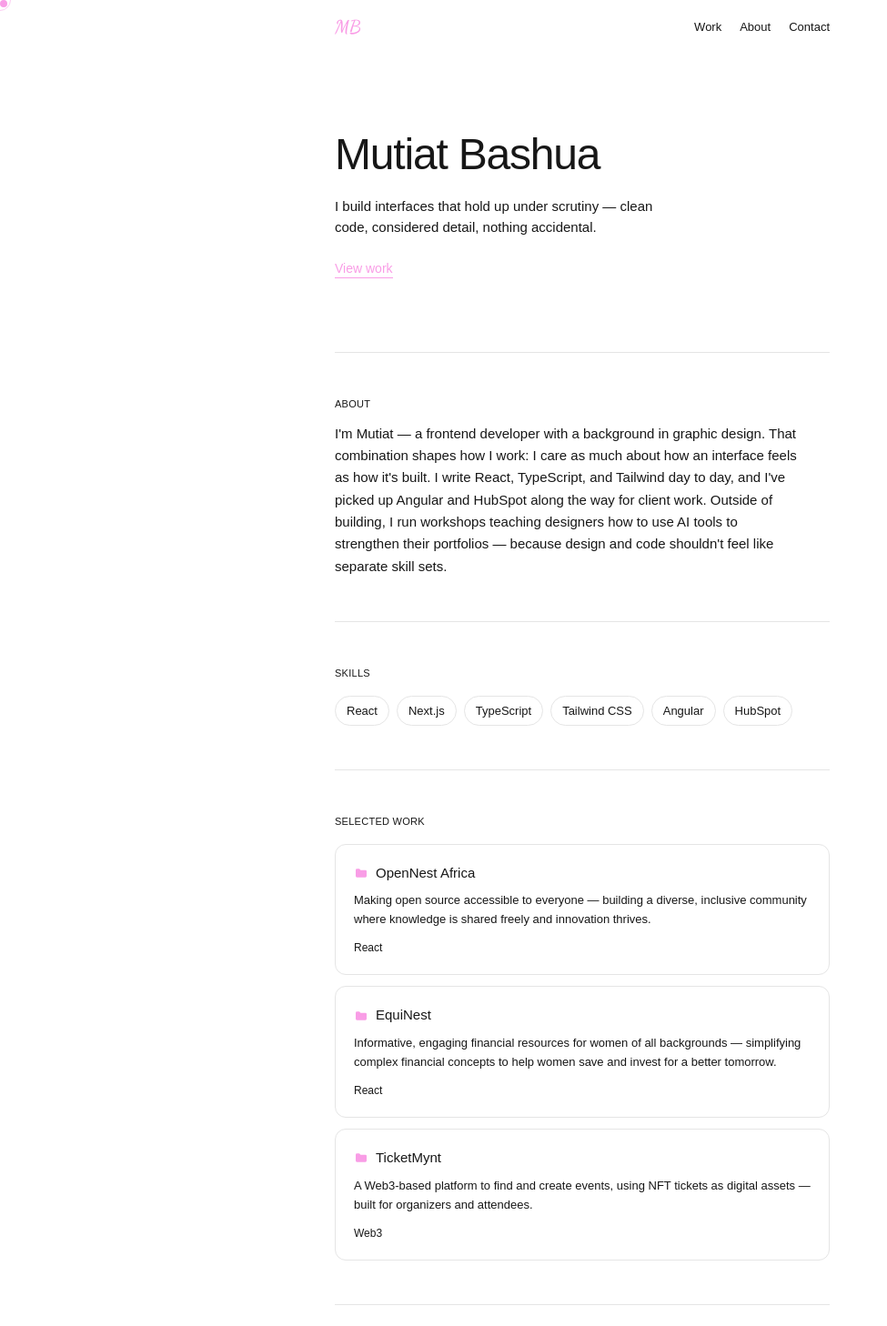
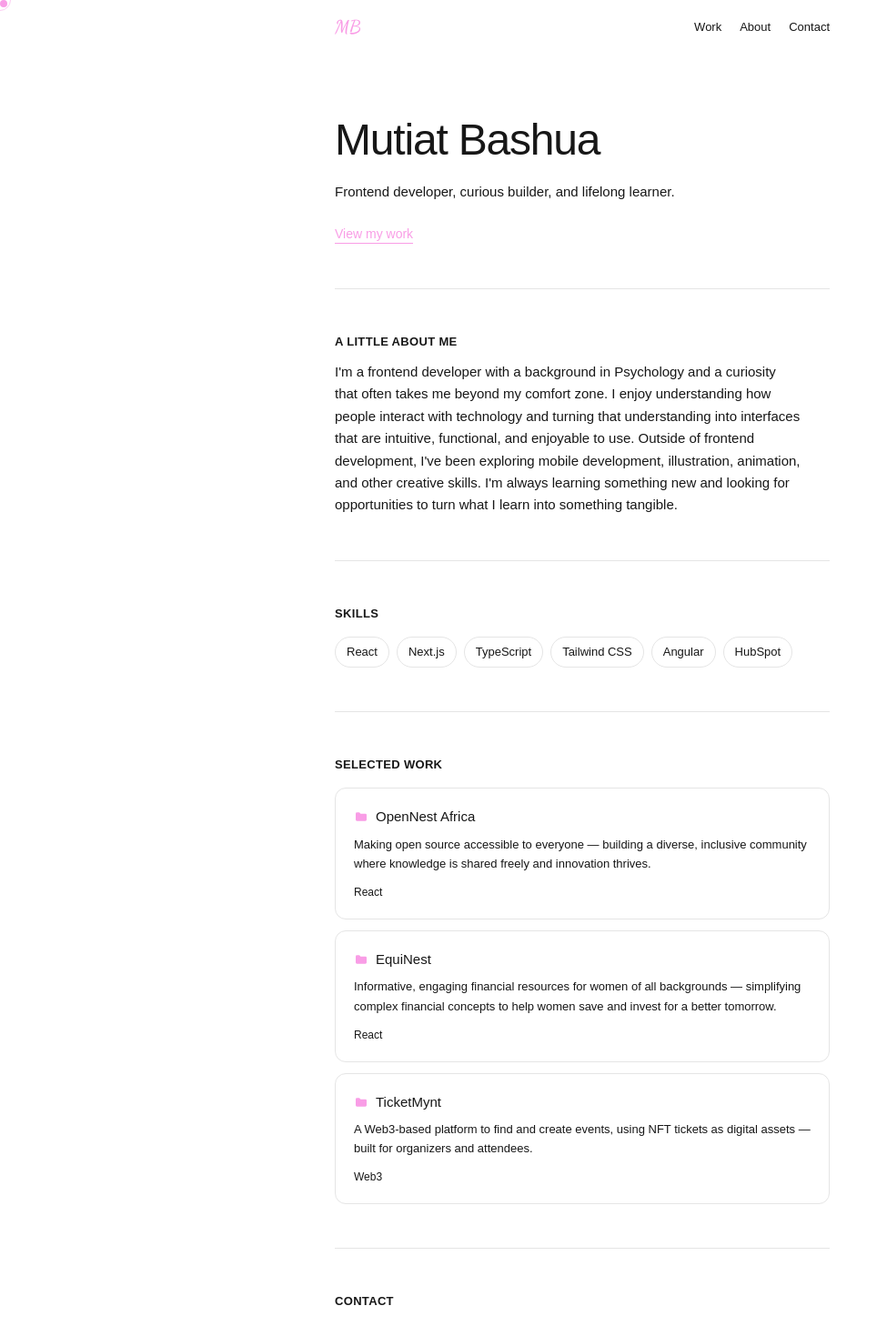
Before and after one commit to MutiatBash/PortfolioV1, a Next.js app: page / in a window 1280 px wide. Shown: the top 1458 px of the page at 91% size, without its empty margins (0-975 px from the left). Built offline with nearby package versions, Linux system fonts and the light colour scheme.

Commit message:
Content update

```diff
--- a/app/page.tsx
+++ b/app/page.tsx
@@ -54,13 +54,13 @@ const FolderIcon = () => (
 );
 
 const Nav = () => (
-  <nav className="flex items-center justify-between py-4 text-[13px] text-secondary">
+  <nav className="flex items-center justify-between py-4 text-[13px] text-secondary sticky top-0 z-50 bg-background">
     <span className={`${cursiveFont.className} text-xl`} style={{ color: 'var(--accent)' }}>
       MB
     </span>
     <div className="flex gap-5">
       {NAV_LINKS.map((link) => (
-        <a key={link.href} href={link.href} className="hover:text-primary transition-colors capitalize">
+        <a key={link.href} href={link.href} className="hover:text-(--accent) transition-colors capitalize">
           {link.label}
         </a>
       ))}
@@ -69,40 +69,37 @@ const Nav = () => (
 );
 
 const Hero = () => (
-  <section className="border-b border-neutral-200 py-16 sm:py-20">
+  <section className="border-b border-neutral-200 py-12 sm:pt-16">
     <h1 className="max-w-xl text-4xl font-medium leading-tight tracking-tight sm:text-5xl">
       Mutiat Bashua
     </h1>
-    <p className="mt-4 max-w-sm text-[15px] text-secondary">
-      I build interfaces that hold up under scrutiny — clean code, considered detail, nothing accidental.
+    <p className="mt-4 max-w-sm sm:max-w-lg text-[15px] text-secondary">
+      Frontend developer, curious builder, and lifelong learner.
     </p>
     <a
       href="#work"
       className="mt-6 inline-block border-b text-sm font-medium"
       style={{ borderColor: 'var(--accent)', color: 'var(--accent)' }}
     >
-      View work
+      View my work
     </a>
   </section>
 );
 
 const About = () => (
   <section id="about" className="border-b border-neutral-200 py-12">
-    <p className="mb-3 text-[11px] uppercase tracking-wide text-muted">about</p>
+    <p className="mb-3 text-[13px] uppercase tracking-wide text-muted font-semibold">A little about me</p>
     <p className="max-w-lg text-[15px] leading-relaxed">
-      I&apos;m Mutiat — a frontend developer with a background in graphic design. That combination
-      shapes how I work: I care as much about how an interface feels as how it&apos;s built. I write
-      React, TypeScript, and Tailwind day to day, and I&apos;ve picked up Angular and HubSpot along the
-      way for client work. Outside of building, I run workshops teaching designers how to use AI tools
-      to strengthen their portfolios — because design and code shouldn&apos;t feel like separate skill
-      sets.
+      I'm a frontend developer with a background in Psychology and a curiosity that often takes me beyond my comfort zone.
+      I enjoy understanding how people interact with technology and turning that understanding into interfaces that are intuitive, functional, and enjoyable to use.
+      Outside of frontend development, I've been exploring mobile development, illustration, animation, and other creative skills. I'm always learning something new and looking for opportunities to turn what I learn into something tangible.
     </p>
   </section>
 );
 
 const Skills = () => (
   <section className="border-b border-neutral-200 py-12">
-    <p className="mb-4 text-[11px] uppercase tracking-wide text-muted">skills</p>
+    <p className="mb-4 text-[13px] uppercase tracking-wide text-muted font-semibold">skills</p>
     <div className="flex flex-wrap gap-2">
       {SKILLS.map((skill) => (
         <span
@@ -117,17 +114,17 @@ const Skills = () => (
 );
 
 const ProjectCard = ({ project }: { project: (typeof PROJECTS)[number] }) => (
-  <div className="group block rounded-xl border border-neutral-200 p-5 transition-colors hover:border-neutral-400">
+  <div className="group block rounded-xl border border-neutral-200 p-5 transition-colors hover:border-(--accent)">
     <div className="flex items-center justify-between">
       <div className="flex items-center gap-2">
         <FolderIcon />
         <p className="text-[15px] font-medium">{project.name}</p>
       </div>
       <div className="flex gap-3 text-[13px] text-muted opacity-0 transition-opacity group-hover:opacity-100">
-        <a href={project.repo} target="_blank" rel="noopener noreferrer" className="hover:text-primary">
+        <a href={project.repo} target="_blank" rel="noopener noreferrer" className="hover:text-(--accent)">
           Github ↗
         </a>
-        <a href={project.url} target="_blank" rel="noopener noreferrer" className="hover:text-primary">
+        <a href={project.url} target="_blank" rel="noopener noreferrer" className="hover:text-(--accent)">
           Live ↗
         </a>
       </div>
@@ -145,7 +142,7 @@ const ProjectCard = ({ project }: { project: (typeof PROJECTS)[number] }) => (
 
 const Work = () => (
   <section id="work" className="border-b border-neutral-200 py-12">
-    <p className="mb-4 text-[11px] uppercase tracking-wide text-muted">selected work</p>
+    <p className="mb-4 text-[13px] uppercase tracking-wide text-muted font-semibold">selected work</p>
     <div className="flex flex-col gap-3">
       {PROJECTS.map((project) => (
         <ProjectCard key={project.name} project={project} />
@@ -200,9 +197,9 @@ const ContactForm = () => {
       ) : (
         <button
           type="submit"
-          className="mt-1 w-fit rounded-full border border-neutral-900 px-5 py-2 text-[13px] font-medium transition-transform active:scale-[0.98]"
+          className="text-black mt-1 w-fit rounded-full border border-neutral-900 px-5 py-2 text-[13px] font-semibold transition-transform active:scale-[0.98] bg-(--accent) cursor-pointer"
         >
-          send
+          Send
         </button>
       )}
     </form>
@@ -211,7 +208,7 @@ const ContactForm = () => {
 
 const Contact = () => (
   <section id="contact" className="py-12">
-    <p className="mb-3 text-[11px] uppercase tracking-wide text-muted">contact</p>
+    <p className="mb-3 text-[13px] uppercase tracking-wide text-muted font-semibold">contact</p>
     <h2 className="text-2xl font-medium">Let&apos;s build something.</h2>
     <div className="flex flex-col gap-1">
       <a href="mailto:mutiatbashua@gmail.com" style={{ color: 'var(--accent)' }} className="text-sm">
```
